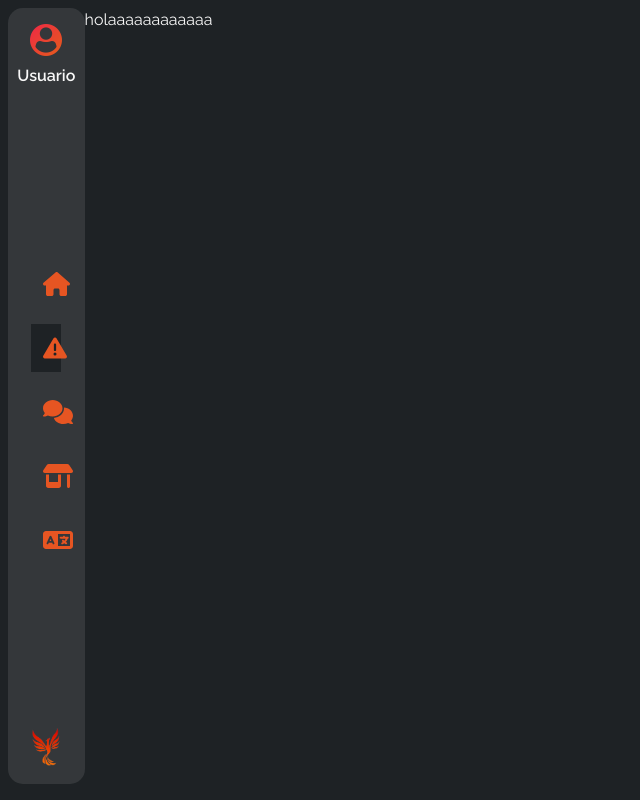
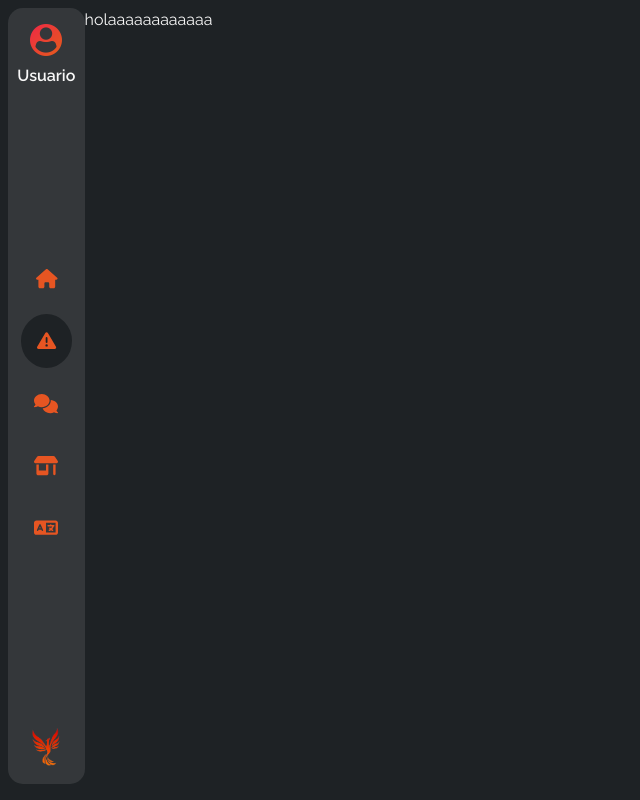
Before and after one commit to RaulxAG/Iliberp, a React (Vite) app: page / in a window 1280 px wide. Shown: the whole page, without its empty margins (0-640 px from the left). Built offline with nearby package versions, Linux system fonts and the light colour scheme.

Commit message:
finalizado maquetacion y estilo menú

```diff
--- a/src/components/Menu.jsx
+++ b/src/components/Menu.jsx
@@ -11,22 +11,22 @@ export default function Menu({ selected }) {
         </section>
         <section className="menuLateral__enlaces">
             <ul>
-                <li className={selected === "inicio" ? "selected" : ""}>
+                <li className={selected === "inicio" ? "selected" : ""} >
                     <a href="#">
                         <i className="fa-solid fa-house"></i>
                     </a>
                 </li>
-                <li className={selected === "incidencias" ? "selected" : ""}>
-                    <a href="#">
+                <li>
+                    <a href="#" className={selected === "incidencias" ? "selected" : ""} >
                         <i className="fa-solid fa-triangle-exclamation"></i>
                     </a>
                 </li>
-                <li className={selected === "mensajeria" ? "selected" : ""}>
-                    <a href="#">
+                <li>
+                    <a href="#" className={selected === "mensajeria" ? "selected" : ""} >
                         <i className="fa-solid fa-comments"></i>
                     </a>
                 </li>
-                <li className={selected === "tienda" ? "selected" : ""}>
+                <li className={selected === "tienda" ? "selected" : ""} >
                     <a href="#">
                         <i className="fa-solid fa-shop"></i>
                     </a>
--- a/src/styles/_menu.scss
+++ b/src/styles/_menu.scss
@@ -16,14 +16,12 @@
         padding: 0;
 
         li {
-            width: 100%;
             text-align: center;
-            padding: 40%;
-            margin: 1rem 0;
-            font-size: x-large;
+            padding: 30% 0;
+            font-size: larger;
         }
 
-        li:hover {
+        a:hover {
             background-color: $colorBlack
         }
 
@@ -33,9 +31,9 @@
 
         a {
             border-radius: 100%;
+            padding: 1rem;
             text-decoration: none;
             color: $colorOrange;
-            display: flex;
         }
     }
 
--- a/src/styles/main.css
+++ b/src/styles/main.css
@@ -43,13 +43,11 @@ body {
   padding: 0;
 }
 .menuLateral .menuLateral__enlaces ul li {
-  width: 100%;
   text-align: center;
-  padding: 40%;
-  margin: 1rem 0;
-  font-size: x-large;
+  padding: 30% 0;
+  font-size: larger;
 }
-.menuLateral .menuLateral__enlaces ul li:hover {
+.menuLateral .menuLateral__enlaces ul a:hover {
   background-color: #1E2225;
 }
 .menuLateral .menuLateral__enlaces ul .selected {
@@ -57,9 +55,9 @@ body {
 }
 .menuLateral .menuLateral__enlaces ul a {
   border-radius: 100%;
+  padding: 1rem;
   text-decoration: none;
   color: #e65522;
-  display: flex;
 }
 .menuLateral .menuLateral__profile img {
   object-fit: contain;
```
Also changed, not shown: 1 other file (tests, documents, lock files or other folders).
